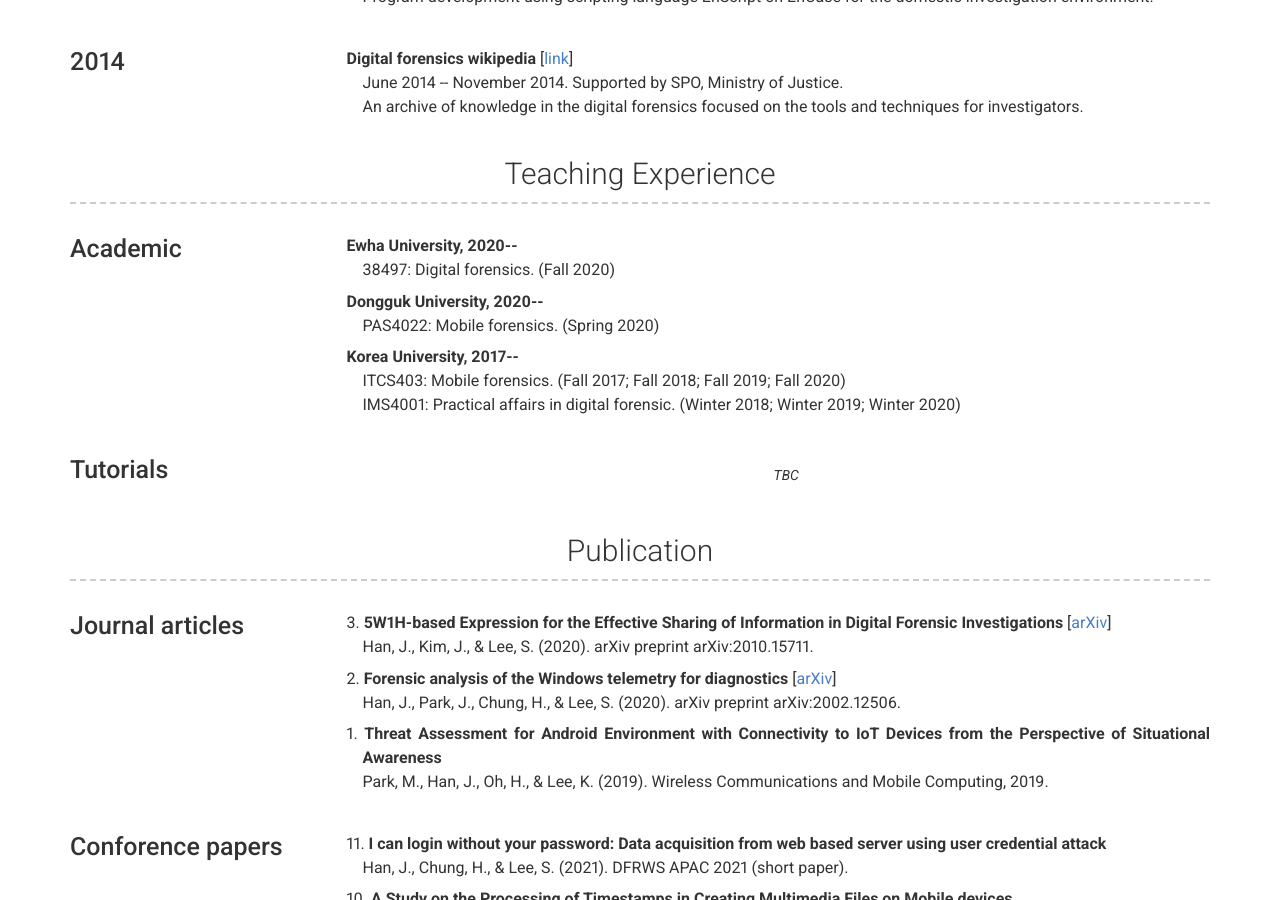
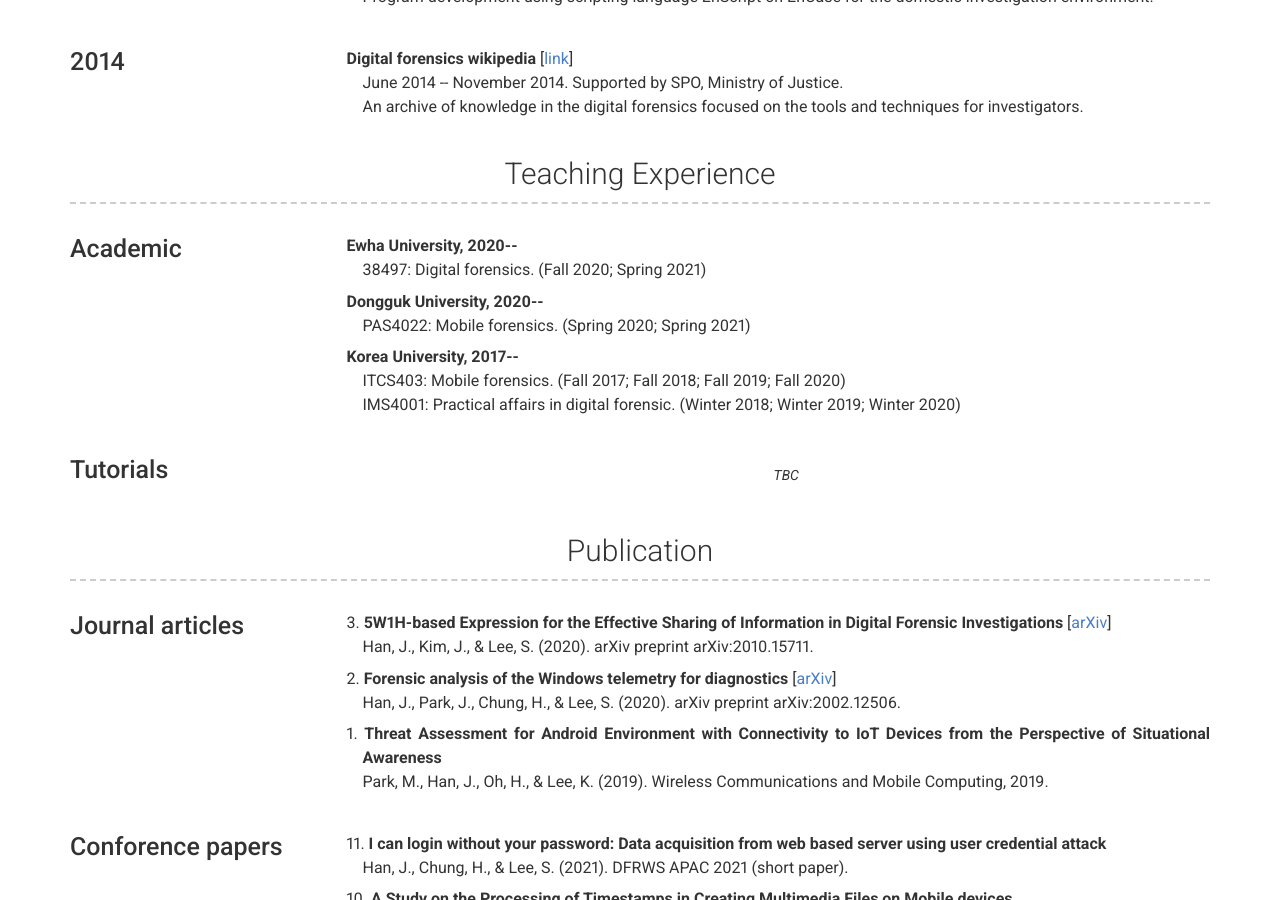
Before and after one commit to JaehyeokHan/jaehyeokhan.github.io, a Jekyll site: the page built from index.md, in a window 1280 px wide and 900 px high, scrolled down 1851 px. Built offline with Jekyll 4.4.1, drawn with Linux system fonts in a browser that asks for light colours; nearby versions of some CDN libraries.

Commit message:
Update _config.yml

```diff
--- a/_config.yml
+++ b/_config.yml
@@ -154,8 +154,8 @@ content:
         #quote: >
         #  TBC
         description: | # this will include new lines to allow paragraphs
-          <p style="text-indent: -1em;"><b>Ewha University, 2020--</b><br>38497: Digital forensics. (Fall 2020)</p>
-          <p style="text-indent: -1em;"><b>Dongguk University, 2020--</b><br>PAS4022: Mobile forensics. (Spring 2020)</p>
+          <p style="text-indent: -1em;"><b>Ewha University, 2020--</b><br>38497: Digital forensics. (Fall 2020; Spring 2021)</p>
+          <p style="text-indent: -1em;"><b>Dongguk University, 2020--</b><br>PAS4022: Mobile forensics. (Spring 2020; Spring 2021)</p>
           <p style="text-indent: -1em;"><b>Korea University, 2017--</b><br>ITCS403: Mobile forensics. (Fall 2017; Fall 2018; Fall 2019; Fall 2020)<br>IMS4001: Practical affairs in digital forensic. (Winter 2018; Winter 2019; Winter 2020)</p>
 
       - layout: left
```
